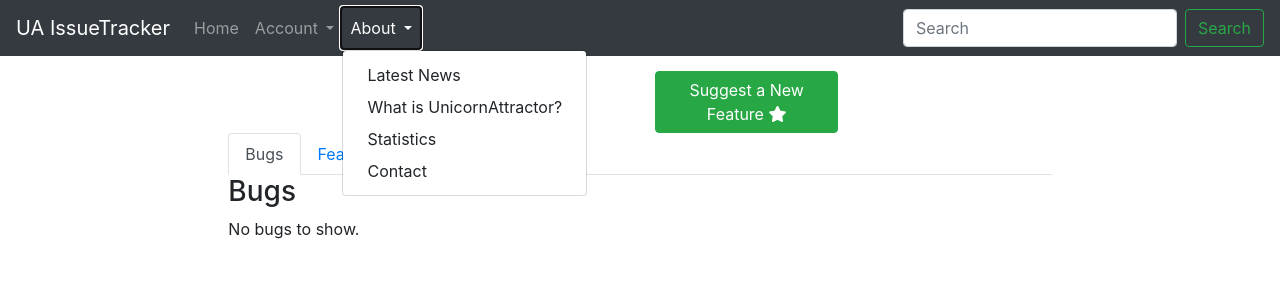
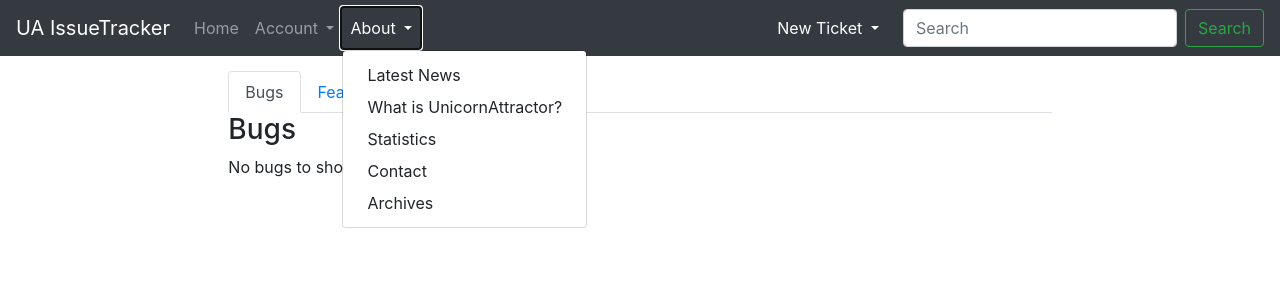
Before and after one commit to hfolcot/issue-tracker, a Django app: page / in a window 1280 px wide, after a click on "About". Shown: the top 300 px of the page. Run offline with Django 3.2, Linux system fonts and the light colour scheme; data that the repository does not hold is empty; some libraries are stand-ins or nearby versions.

Commit message:
added page for users to view archived tickets and tidied up code for all_tickets_view

```diff
--- a/templates/base.html
+++ b/templates/base.html
@@ -51,6 +51,18 @@
             <a class="dropdown-item" href="#">What is UnicornAttractor?</a>
             <a class="dropdown-item" href="#">Statistics</a>
             <a class="dropdown-item" href="#">Contact</a>
+            <a class="dropdown-item" href="{% url 'archives' %}">Archives</a>
+          </div>
+        </li>
+      </ul>
+      <ul class="navbar-nav mr-3">
+        <li class="nav-item dropdown active">
+          <a class="nav-link dropdown-toggle" href="#" id="navbarNewTicketDropdown" role="button" data-toggle="dropdown" aria-haspopup="true" aria-expanded="false">
+            New Ticket
+          </a>
+          <div class="dropdown-menu" aria-labelledby="navbarNewTicketDropdown">
+            <a class="dropdown-item" href="{% url 'new_bug' %}">Report a Bug</a>
+            <a class="dropdown-item" href="{% url 'new_feature' %}">Suggest a New Feature</a>
           </div>
         </li>
       </ul>
--- a/tickets/templates/tickets.html
+++ b/tickets/templates/tickets.html
@@ -3,12 +3,14 @@
 {% block content %}
 
 <div class="row">
-  <div class="col-3 offset-3">
-    <a href="{% url 'new_bug' %}"><button class="btn btn-danger">Report a Bug <i class="fas fa-bug"></i></button></a>
-  </div>
-  <div class="col-3">
-    <a href="{% url 'new_feature' %}"><button class="btn btn-success">Suggest a New Feature <i class="fas fa-star"></i></button></a>
-  </div>
+  {% if page_title %}
+    <div class="col-12 d-flex justify-content-center">
+    <h2>{{ page_title }}</h2>
+    </div>
+    <div class="col-12 d-flex justify-content-center">
+    <small>Tickets that have already been resolved</small>
+    </div>
+    {% endif %}
 </div>
 <div role="tablist">
   <ul class="nav nav-tabs">
@@ -25,10 +27,9 @@
     <h3>Bugs</h3>
     <div id="accordion-bugs">
       {% if not bug_tickets %}
-      <p>No bugs to show.</p>
+        <p>No bugs to show.</p>
       {% else %}
         {% for bug in bug_tickets %}
-          {% ifnotequal bug.status 'Fixed' %}
           <div class="card mt-1">
             <div class="card-header d-flex justify-content-between">
               <h6 class="mt-1" data-toggle="collapse" data-target="#bugdescription{{ bug.id }}" aria-expanded="false" aria-controls="collapseBug"><i class="fas fa-caret-down"></i>   {{ bug.title }}</h6>
@@ -45,7 +46,6 @@
               <p class="card-text">{{ bug.description|truncatewords:100 }}</p>
             </div>
           </div>
-          {% endifnotequal %}
         {% endfor %}
       {% endif %}
     </div>
--- a/tickets/urls.py
+++ b/tickets/urls.py
@@ -1,10 +1,11 @@
 from django.contrib import admin
 from django.urls import path
-from .views import bug_ticket_view, new_bug_view, new_feature_view, feature_ticket_view
+from .views import bug_ticket_view, new_bug_view, new_feature_view, feature_ticket_view, archives_view
 
 urlpatterns = [
 	path('bugs/<int:id>', bug_ticket_view, name="bug"),
 	path('bugs/new', new_bug_view, name="new_bug"),
 	path('features/<int:id>', feature_ticket_view, name="feature"),
-	path('features/new', new_feature_view, name="new_feature")
+	path('features/new', new_feature_view, name="new_feature"),
+	path('archives', archives_view, name="archives"),
 ]
--- a/tickets/views.py
+++ b/tickets/views.py
@@ -11,29 +11,46 @@ from .forms import NewBugForm, NewFeatureForm, BugUpdateForm, FeatureUpdateForm
 
 # Create your views here.
 
-def all_tickets_view(request, query=None):
+def all_tickets_view(request):
 	"""
 	A home page showing all outstanding tickets
 	"""
-	bug_tickets = BugTicket.objects.all()
-	new_features = NewFeatureTicket.objects.all()
+	bug_tickets = BugTicket.objects.exclude(status='Fixed')
+	new_features = NewFeatureTicket.objects.exclude(status='Implemented')
+
+
 	#Search function
 	query = request.GET.get('query')
 	if query:
 		bug_tickets = bug_tickets.filter(
 				Q(title__icontains=query) |
 				Q(description__icontains=query) |
-				Q(customer__first_name__icontains=query)
+				Q(customer__first_name__icontains=query) |
+				Q(customer__last_name__icontains=query)
 				).distinct()
 
 		new_features = new_features.filter(
 				Q(title__icontains=query) |
 				Q(description__icontains=query) |
-				Q(customer__first_name__icontains=query)
+				Q(customer__first_name__icontains=query) |
+				Q(customer__last_name__icontains=query)
 				).distinct()
 
 	return render(request, 'tickets.html', {'bug_tickets' : bug_tickets, 'new_features' : new_features})
 
+def archives_view(request):
+	"""
+	Show all resolved tickets and new features
+	"""
+	bug_tickets = BugTicket.objects.filter(status='Fixed')
+	new_features = NewFeatureTicket.objects.filter(status='Implemented')
+	context = {
+		'bug_tickets' : bug_tickets,
+		'new_features' : new_features,
+		'page_title' : "Archives"
+
+	}
+	return render(request, 'tickets.html', context)
 
 def bug_ticket_view(request, id):
 	"""
```
